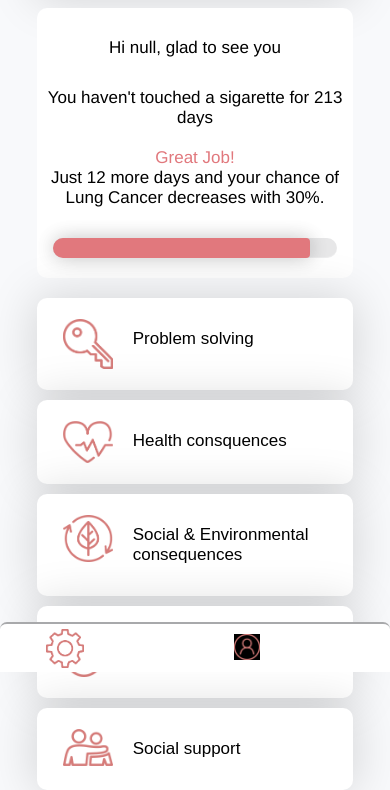
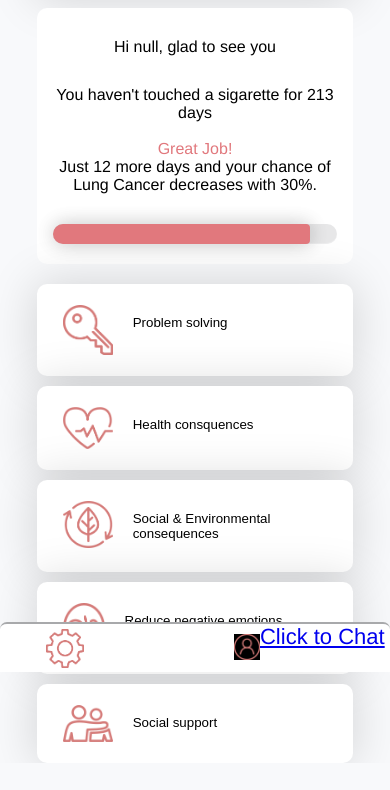
Before and after one commit to mxdfr/HCI, a plain HTML site: page public/index.html in a window 390 px wide. Shown: the part 172-962 px from the top of the page. After the commit the page ends 935 px from the top, so only its background shows below. Drawn offline with nearby package versions, Linux system fonts and the light colour scheme.

Commit message:
chatbot, settings, localStorage

```diff
--- a/public/index.html
+++ b/public/index.html
@@ -186,6 +186,7 @@
     </div>
   </div>
   <div class="footer">
+        <a href="javascript:void(Tawk_API.toggle())"> Click to Chat </a>
     <!-- chat bot komt hier -->
   </div>
 </div>
--- a/public/js/script.js
+++ b/public/js/script.js
@@ -32,6 +32,10 @@ function login() {
 }
 
 $( document ).ready(function() {
+  setLanguage(localStorage.getItem("language"))
+  setFontFamily(localStorage.getItem("fontfamily"))
+  setFontsize(localStorage.getItem("fontsize"))
+
    if (localStorage.getItem("name") != "null") {
     var name = localStorage.getItem("name")
     var g = document.getElementById("graph")
--- a/public/scss/style.scss
+++ b/public/scss/style.scss
@@ -382,9 +382,6 @@ h1 {
     @include bp(W768) {
         max-width: 90%;
         .white-block {
-            p {
-                font-size: 17px;
-            }
         }
     }
 }
```
Also changed, not shown: public/css/style.css, 1 other file.
